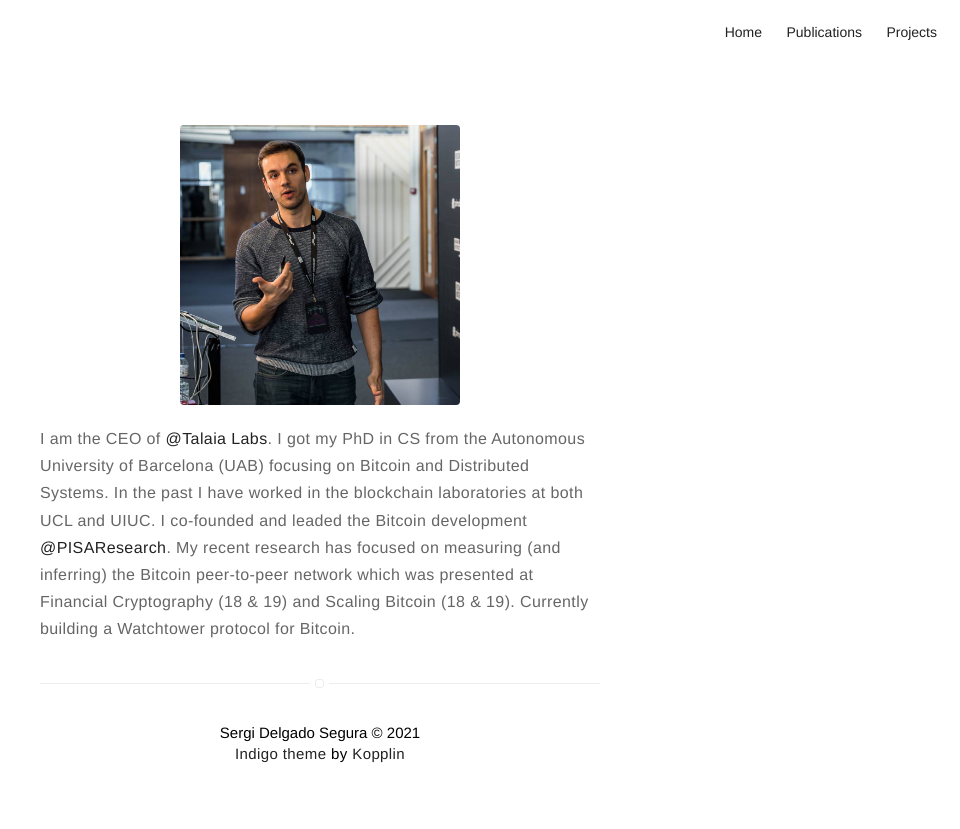
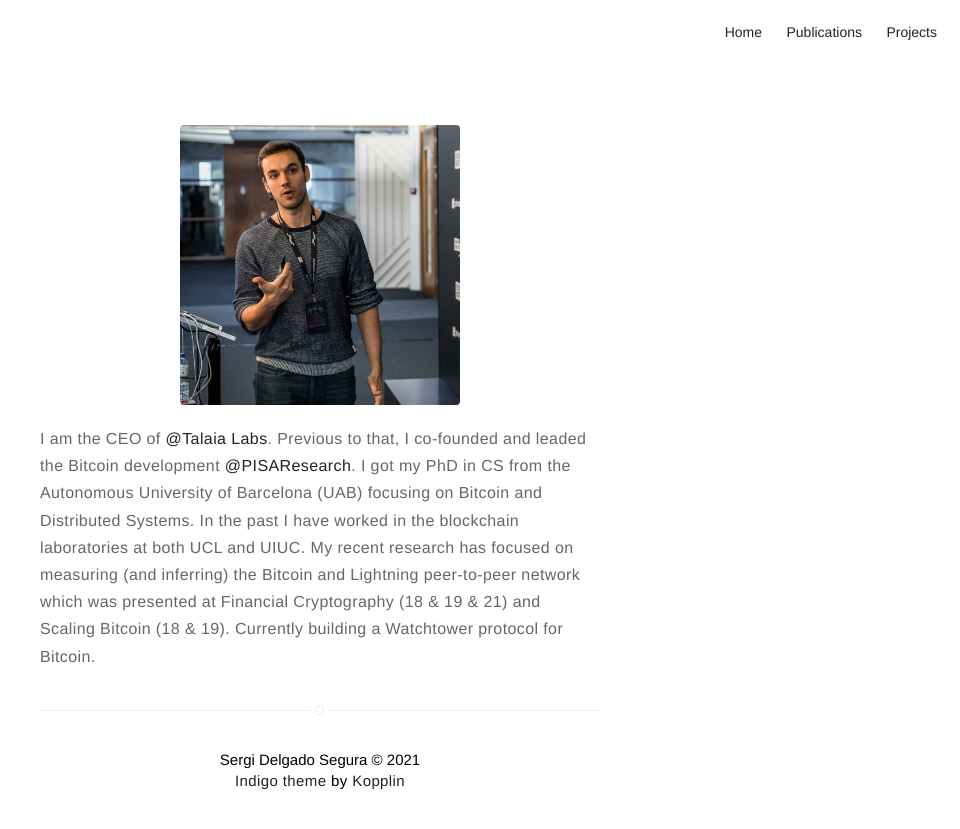
Before and after one commit to sr-gi/me, a Jekyll site: the page built from about.md, in a window 1280 px wide. Shown: the top 829 px of the page, without its empty margins (320-1280 px from the left). Built offline with Jekyll 4.4.1, drawn with Linux system fonts in a browser that asks for light colours.

Commit message:
Updates about

```diff
--- a/about.md
+++ b/about.md
@@ -4,4 +4,4 @@ layout: page
 ---
 ![](../assets/images/profile.jpg)
 
-I am the CEO of <a class='link' href='https://talaia.watch'>@Talaia Labs</a>. I got my PhD in CS from the Autonomous University of Barcelona (UAB) focusing on Bitcoin and Distributed Systems. In the past I have worked in the blockchain laboratories at both UCL and UIUC. I co-founded and leaded the Bitcoin development <a class='link' href='https://pisa.watch'>@PISAResearch</a>. My recent research has focused on measuring (and inferring) the Bitcoin peer-to-peer network which was presented at Financial Cryptography (18 & 19) and Scaling Bitcoin (18 & 19). Currently building a Watchtower protocol for Bitcoin.
+I am the CEO of <a class='link' href='https://talaia.watch'>@Talaia Labs</a>. Previous to that, I co-founded and leaded the Bitcoin development <a class='link' href='https://pisa.watch'>@PISAResearch</a>. I got my PhD in CS from the Autonomous University of Barcelona (UAB) focusing on Bitcoin and Distributed Systems. In the past I have worked in the blockchain laboratories at both UCL and UIUC. My recent research has focused on measuring (and inferring) the Bitcoin and Lightning peer-to-peer network which was presented at Financial Cryptography (18 & 19 & 21) and Scaling Bitcoin (18 & 19). Currently building a Watchtower protocol for Bitcoin.
```
